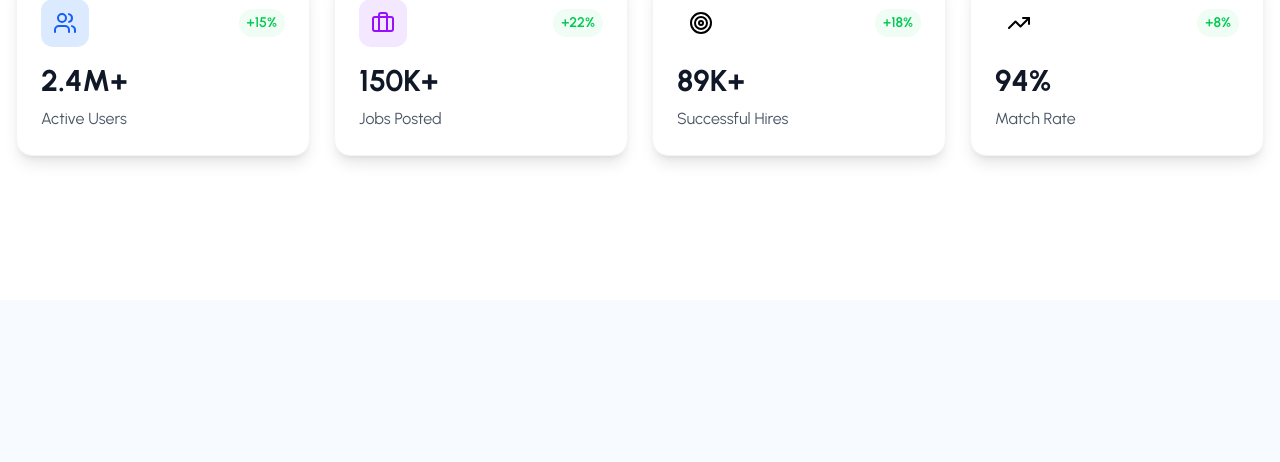
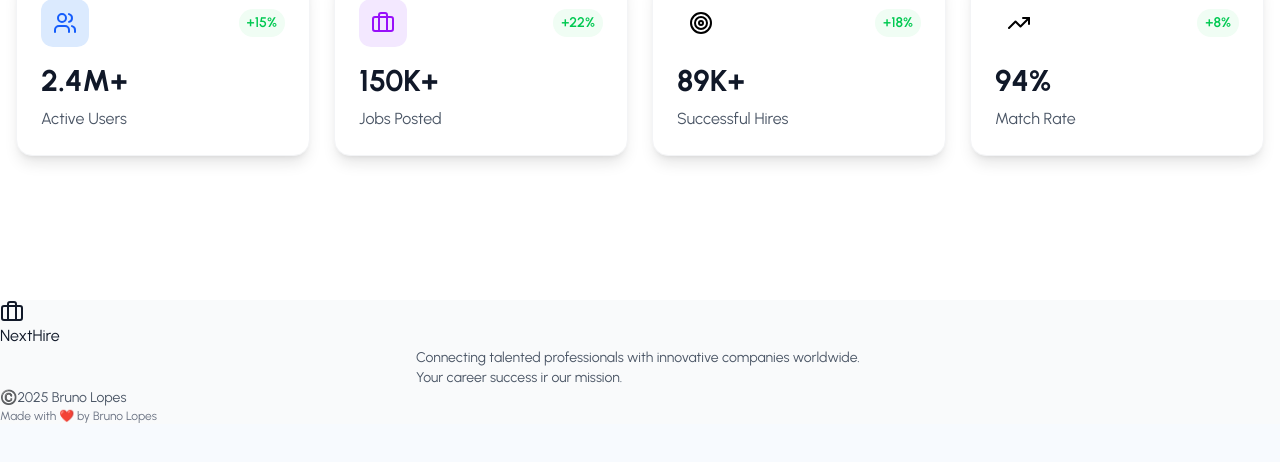
Before and after one commit to brunolopes9/NextHire, a React (Vite) app in the folder frontend/NextHire/: page / in a window 1280 px wide. Shown: the part 2242-2704 px from the top of the page. Built offline with nearby package versions, Linux system fonts and the light colour scheme.

Commit message:
Create footer and import

```diff
--- a/frontend/NextHire/src/pages/LandingPage/LandingPage.jsx
+++ b/frontend/NextHire/src/pages/LandingPage/LandingPage.jsx
@@ -3,7 +3,7 @@ import Header from "./components/Header"
 import Hero from "./components/Hero"
 import Features from "./components/Features"
 import { Analytics } from "./components/Analytics"
-
+import Footer from "./components/Footer"
 const LandingPage = () => {
   return (
     <div className="min-h-screen mb-[100vh]">
@@ -11,6 +11,7 @@ const LandingPage = () => {
       <Hero />
       <Features />
       <Analytics />
+      <Footer />
     </div>
   )
 }
--- /dev/null
+++ b/frontend/NextHire/src/pages/LandingPage/components/Footer.jsx
@@ -0,0 +1,41 @@
+import { Briefcase } from "lucide-react"
+
+const Footer = () => {
+  return (
+    <footer className="relative bg-gray-50 text-gray-900 overflow-hidden">
+      <div className="">
+        <div className="">
+          {/* Main Footer Content */}
+          <div className="">
+            {/*Logo brand*/}
+            <div className="">
+              <div className="">
+                <div className="">
+                  <Briefcase className="" />
+                </div>
+                <h3 className="">NextHire</h3>
+              </div>
+
+              <p className={`text-sm text-gray-600 max-w-md mx-auto`}>
+                Connecting talented professionals with innovative companies
+                worldwide. Your career success ir our mission.
+              </p>
+            </div>
+
+            {/*Copyright*/}
+            <div className="">
+              <p className={`text-sm text-gray-600`}>
+                ©️{new Date().getFullYear()} Bruno Lopes
+              </p>
+              <p className={`text-xs text-gray-500`}>
+                Made with ❤️ by Bruno Lopes
+              </p>
+            </div>
+          </div>
+        </div>
+      </div>
+    </footer>
+  )
+}
+
+export default Footer
```
